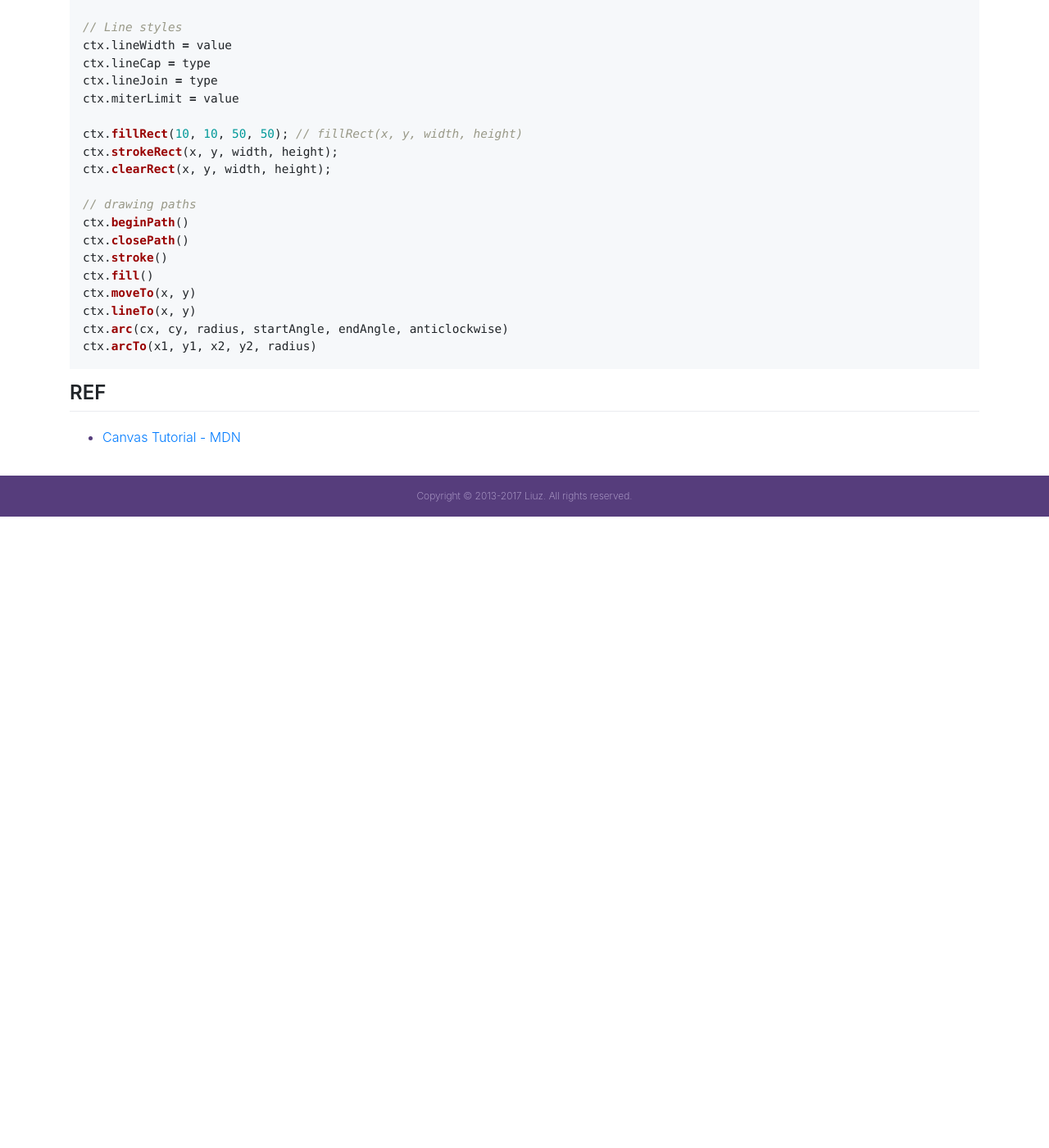
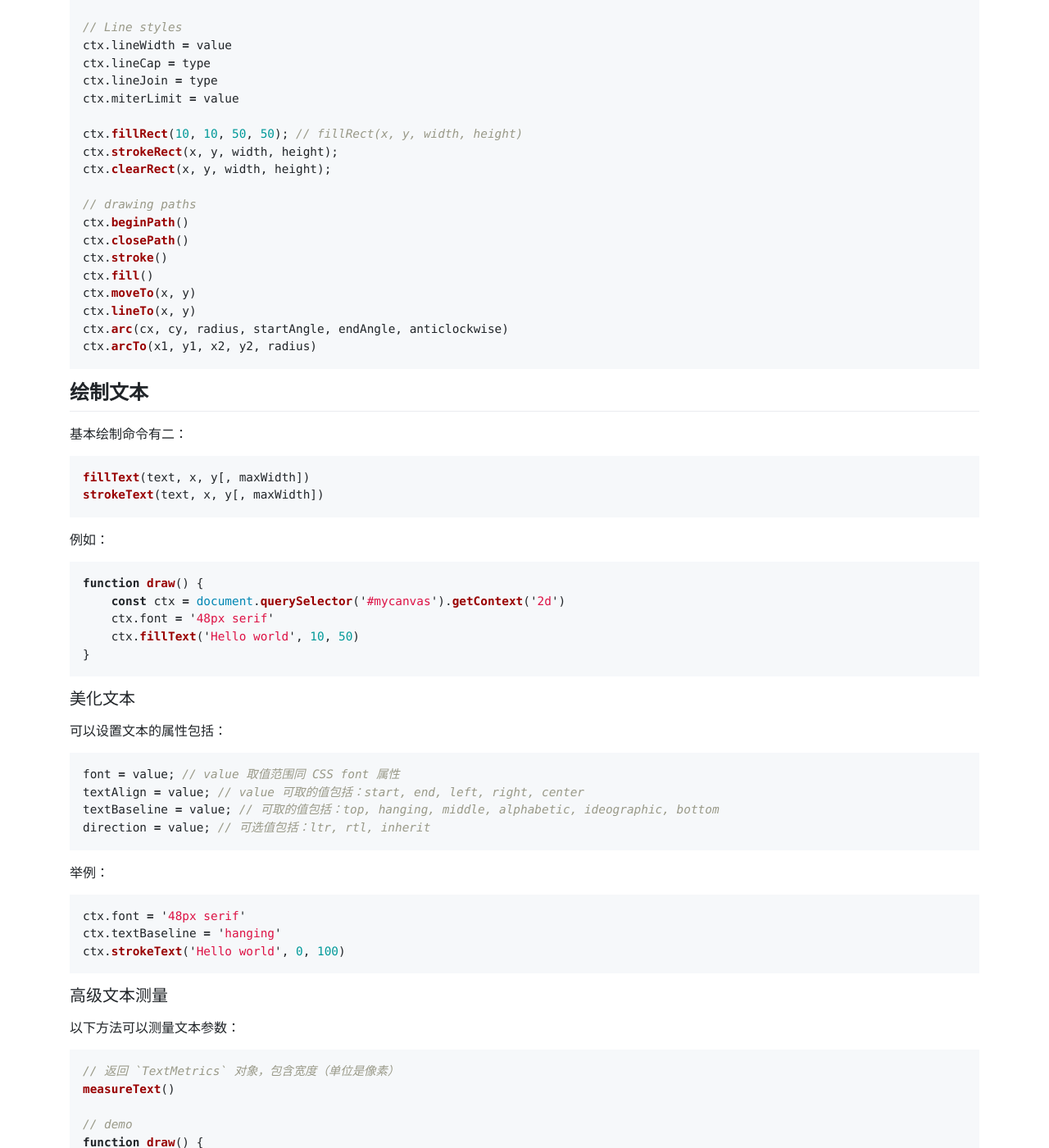
Before and after one commit to liuzhuan/liuzhuan.github.io, a Jekyll site: the page built from _posts/2017-12-12-canvas-primer.md, in a window 1280 px wide and 1400 px high, scrolled down 831 px. Shown: the whole window at 82% size. Built offline with Jekyll 4.4.1, drawn with Linux system fonts in a browser that asks for light colours; nearby versions of some CDN libraries; before the commit the page ends 1461 px from its top, so only the background shows below that; some of the changed text lies outside the part shown.

Commit message:
adding canvas content

````diff
--- a/_posts/2017-12-12-canvas-primer.md
+++ b/_posts/2017-12-12-canvas-primer.md
@@ -59,8 +59,82 @@ ctx.arc(cx, cy, radius, startAngle, endAngle, anticlockwise)
 ctx.arcTo(x1, y1, x2, y2, radius)
 ```
 
+## 绘制文本
+
+基本绘制命令有二：
+
+```javascript
+fillText(text, x, y[, maxWidth])
+strokeText(text, x, y[, maxWidth])
+```
+
+例如：
+
+```javascript
+function draw() {
+    const ctx = document.querySelector('#mycanvas').getContext('2d')
+    ctx.font = '48px serif'
+    ctx.fillText('Hello world', 10, 50)
+}
+```
+
+### 美化文本
+
+可以设置文本的属性包括：
+
+```javascript
+font = value; // value 取值范围同 CSS font 属性
+textAlign = value; // value 可取的值包括：start, end, left, right, center
+textBaseline = value; // 可取的值包括：top, hanging, middle, alphabetic, ideographic, bottom
+direction = value; // 可选值包括：ltr, rtl, inherit
+```
+
+举例：
+
+```javascript
+ctx.font = '48px serif'
+ctx.textBaseline = 'hanging'
+ctx.strokeText('Hello world', 0, 100)
+```
+
+### 高级文本测量
+
+以下方法可以测量文本参数：
+
+```javascript
+// 返回 `TextMetrics` 对象，包含宽度（单位是像素）
+measureText()
+
+// demo
+function draw() {
+    var ctx = document.getElementById('canvas').getContext('2d')
+    var text = ctx.measureText('foo')
+    text.width // 16
+}
+```
+
+## 使用图像
+
+canvas API 可以使用如下类型的图像源：
+
+```javascript
+HTMLImageElement
+SVGImageElement
+HTMLVideoElement
+HTMLCanvasElement
+```
+
+以上四种类型统称为 `CanvasImageSource`。
+
+可以使用以下方式在 canvas 上绘制图像：
+
+
+
 ## REF
 
 - [Canvas Tutorial - MDN][canvas-mdn]
+- [Drawing text - MDN][text]
 
 [canvas-mdn]: https://developer.mozilla.org/en-US/docs/Web/API/Canvas_API/Tutorial
+[text]: https://developer.mozilla.org/en-US/docs/Web/API/Canvas_API/Tutorial/Drawing_text
+[tainted]: https://developer.mozilla.org/en-US/docs/Web/HTML/CORS_enabled_image#What_is_a_.22tainted.22_canvas.3F
````
